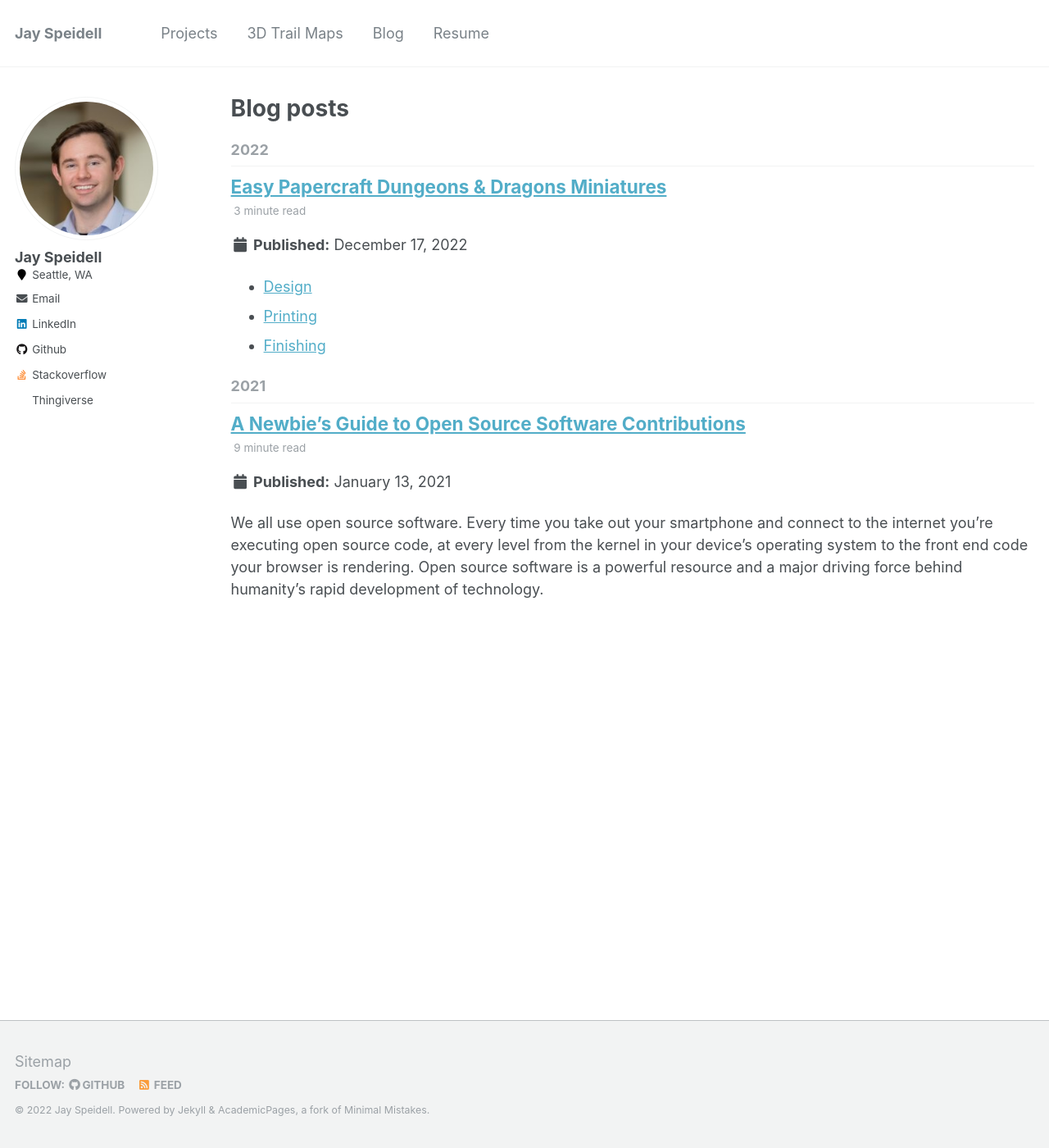
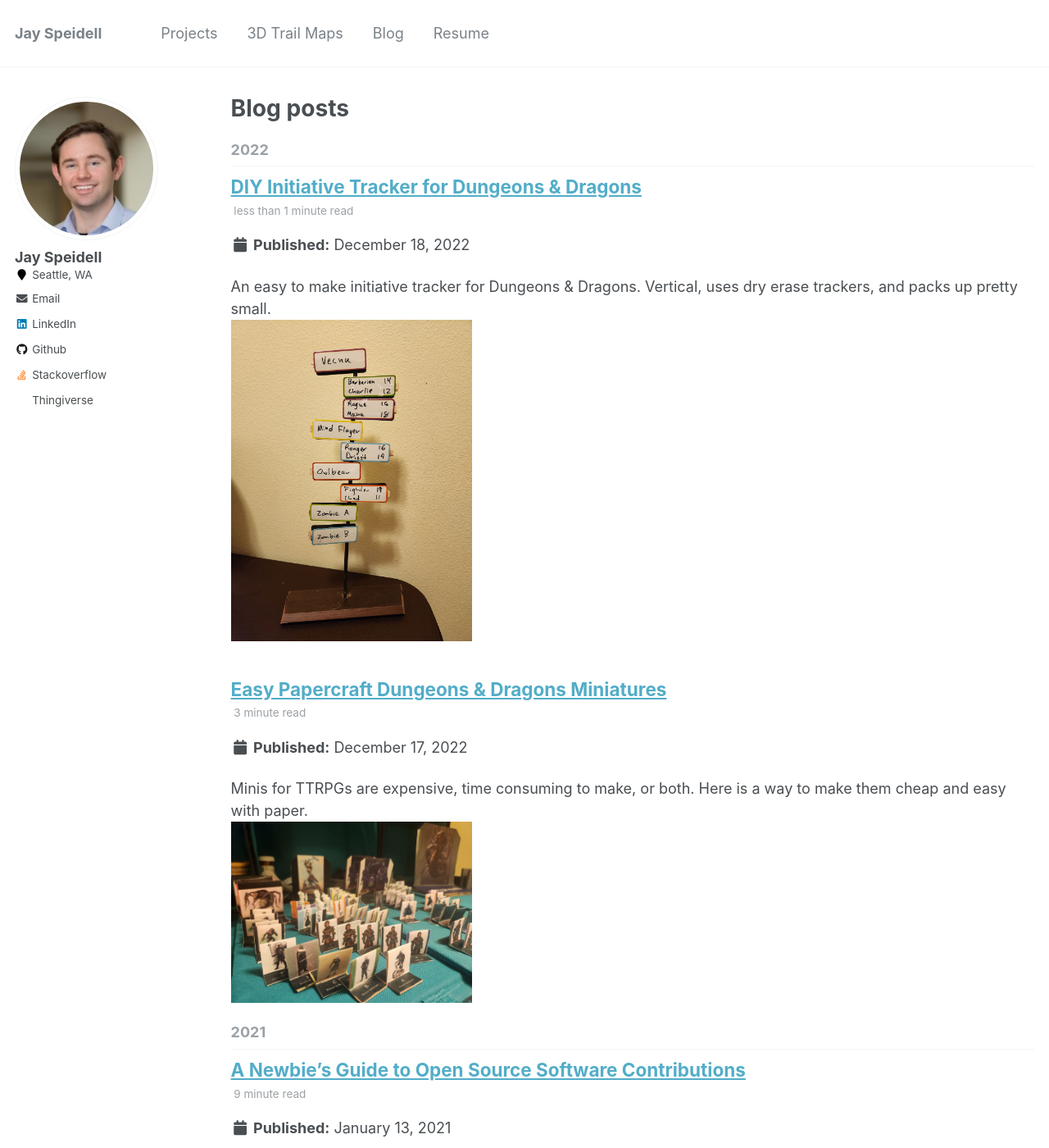
Before and after one commit to jayspeidell/jayspeidell.github.io, a Jekyll site: the page built from _pages/year-archive.html, in a window 1280 px wide and 1400 px high. Shown: the whole window at 82% size. Built offline with Jekyll 4.4.1, drawn with Linux system fonts in a browser that asks for light colours.

Commit message:
initiative blog

```diff
--- a/_posts/2022-12-17-dnd-minis-guide.md
+++ b/_posts/2022-12-17-dnd-minis-guide.md
@@ -1,5 +1,6 @@
 ---
 title: "Easy Papercraft Dungeons & Dragons Miniatures"
+excerpt: "Minis for TTRPGs are expensive, time consuming to make, or both. Here is a way to make them cheap and easy with paper.<br/><img src='/images/minis/assortment.jpg' style='width:30%' />"
 date: 2022-12-17
 permalink: /posts/2022/12/17/dnd-minis-guide/
 tags:
--- /dev/null
+++ b/_posts/2022-12-18-dnd-initiative-guide.md
@@ -0,0 +1,35 @@
+---
+title: "DIY Initiative Tracker for Dungeons & Dragons"
+excerpt: "An easy to make initiative tracker for Dungeons & Dragons. Vertical, uses dry erase trackers, and packs up pretty small.<br/><img src='/images/minis/init-finished.jpg' style='width:30%' />"
+date: 2022-12-18
+permalink: /posts/2022/12/18/dnd-initiative-guide/
+tags:
+  - dungeons and dragons
+---
+
+I wanted a vertical initiative tracker with wet/dry erase labels and enough space to hold a dozen or so trackers for when lots of people show up at the game show. I couldn't find many options, so I came up with this using mostly stuff I had around the house.
+
+<img src="/images/minis/init-finished.jpg" style="width:100%" />
+
+# What you need:
+
+- Base (any block of wood)
+- 1/4 inch dowel
+- Clothespins
+- Dry erase magnets (Not using the magnets, but this is the only way I could find very small and semi-rigid dry erase material.) [Amazon Link (not affiliate)](https://www.amazon.com/dp/B0983VRBTD)
+- Sandpaper
+- Hot glue gun or other adhesive
+- Drill with 1/4 inch bit
+
+# Steps
+
+1. Drill out the base and insert the dowel. Use the same size drill bit as your dowel for a snug fit. <img src="/images/minis/init-drill.jpg" style="width:100%" />
+
+2. **Sandpaper** the magnets. This is vital, as adhesives will not stick to a smooth magnet. The hot glue sticks well after the surface has been roughened up.
+
+3. Glue a magnet on each side of the clothespins. <img src="/images/minis/init-glue.jpg" style="width:100%" />
+
+4. Play D&D! This is a pretty easy project. I mainly just wanted to share the idea.
+
+
+<img src="/images/minis/init-finished.jpg" style="width:100%" />
```
Also changed, not shown: images/minis/init-drill.jpg (added), images/minis/init-finished.jpg (added), images/minis/init-glue.jpg (added).
